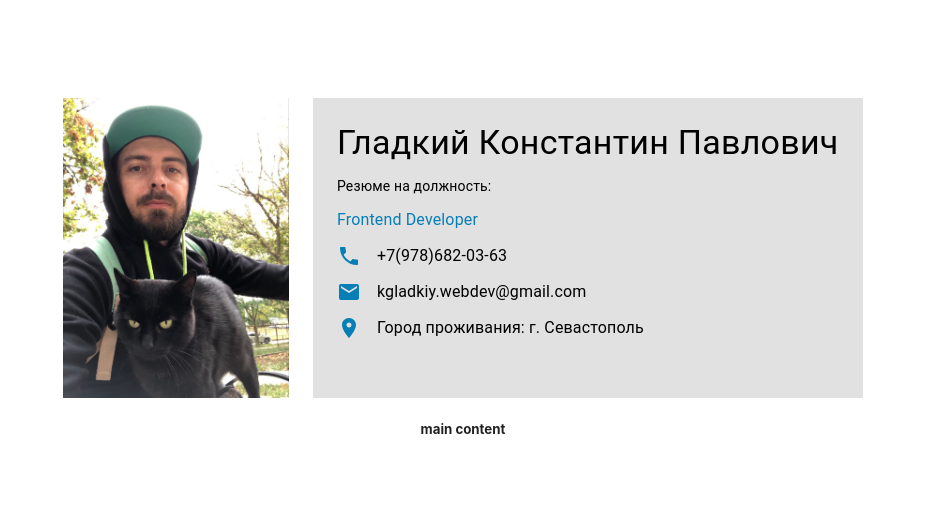
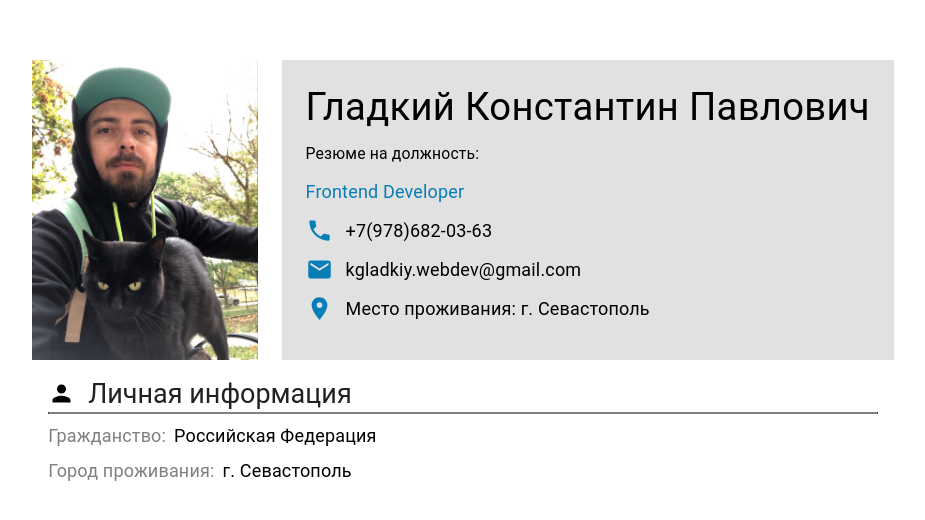
Before and after one commit to Dexmor096/my-cv, a React (Vite) app: page / in a window 1280 px wide. Shown: the part 120-640 px from the top of the page, without its empty margins (177-1102 px from the left). Built offline with nearby package versions, Linux system fonts and the light colour scheme.

Commit message:
feat: style main content component

```diff
--- a/src/components/Contacts.tsx
+++ b/src/components/Contacts.tsx
@@ -19,12 +19,12 @@ export const Contacts: React.FC = () => {
 			</Typography>
 			<Typography
 				variant='body1'
-				component='p'
+				component='span'
 				sx={{color: '#077eb6'}}>
 					Frontend Developer
 			</Typography>
 				{headeritems.map((text, index) => (
-					<Typography sx={{ display: 'flex', alignItems: 'center' }} key={index}>
+					<Typography sx={{ display: 'flex', alignItems: 'center' }} component='span' key={index}>
 						<ListItemIcon sx={{ minWidth:'40px', color: '#077eb6' }}>{text.icon}</ListItemIcon>
 						{text.label}
 					</Typography>
--- /dev/null
+++ b/src/components/Info.tsx
@@ -0,0 +1,26 @@
+import { Divider, ListItemIcon, Stack, Typography } from '@mui/material';
+import { information } from './constants/information';
+
+export const Info: React.FC = () => {
+	return (<Stack sx={{p: 2}}>
+		<Typography component='span' variant='h5' sx={{display: 'flex', alignItems: 'center'}}>
+			<ListItemIcon sx={{ minWidth:'40px', color: '#000000'}}>{information[0].icon}</ListItemIcon>
+			{information[0].title}
+		</Typography>
+		<Divider sx={{border: 1, borderBlockColor: '#808080'}}/>
+		{
+			information.map(el => {
+				if(el.info) {
+					return el.info.map((element, index) => {
+						return <Stack spacing={1} direction='row' key={index}>
+							<Typography sx={{ pt: 1, color: '#808080' }}>{element.subtitle}:</Typography>
+							<Typography sx={{ pt: 1, color: '#000000' }}>{element.description}</Typography>
+						</Stack>
+					})
+				}
+				return null;
+			})
+		}
+		</Stack>
+	)
+}
--- a/src/components/MainContent.tsx
+++ b/src/components/MainContent.tsx
@@ -1,10 +1,11 @@
 import React from 'react';
 import { Stack } from '@mui/system'
+import { Info } from './Info'
 
 const MainContent: React.FC = () => {
 	return (
 		<Stack>
-			<h5>main content</h5>
+			<Info />
 		</Stack>
 	)
 }
--- a/src/components/constants/headeritems.tsx
+++ b/src/components/constants/headeritems.tsx
@@ -22,6 +22,6 @@ export const headeritems: IHeaderItem[] = [
   {
     id: 2,
     icon: <PlaceIcon />,
-    label: 'Город проживания: г. Севастополь'
+    label: 'Место проживания: г. Севастополь'
   },
 ]
--- /dev/null
+++ b/src/components/constants/information.tsx
@@ -0,0 +1,31 @@
+import React from 'react';
+import PersonIcon from '@mui/icons-material/Person';
+interface info {
+	subtitle: string,
+	description: string,
+}
+interface Iinformation {
+	id: number,
+	icon: React.ReactElement,
+	title: string,
+	info: info[],
+	isBold: boolean
+}
+export const information :Iinformation[] = [
+	{
+		id: 0,
+		icon: <PersonIcon />,
+		title: 'Личная информация',
+		info: [
+			{
+				subtitle: 'Гражданство',
+				description: 'Российская Федерация',
+			},
+			{
+				subtitle: 'Город проживания',
+				description: 'г. Севастополь',
+			}
+		],
+		isBold: false
+	}
+]
--- a/src/index.css
+++ b/src/index.css
@@ -2,7 +2,7 @@
   font-family: Inter, system-ui, Avenir, Helvetica, Arial, sans-serif;
   line-height: 1.5;
   font-weight: 400;
-
+  font-size: 18px;
   color-scheme: light dark;
   color: rgba(0, 0, 0, 0.87);
   background-color: #fff;
```
